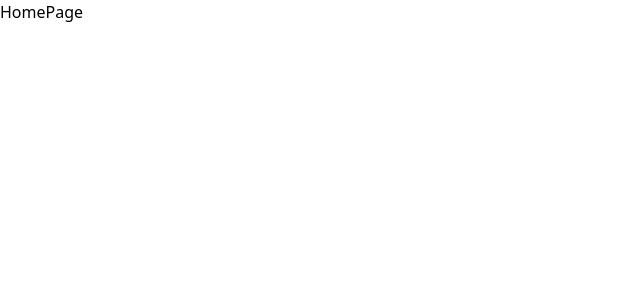
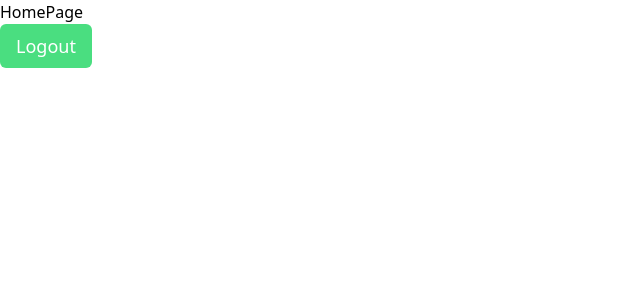
Before and after one commit to SWD392-NET1701-OverNight/SWD392_NET1701_Overnight_FE, a React (Vite) app in the folder jelwery-shop/: page / in a window 1280 px wide. Shown: the top 300 px of the page, without its empty margins (0-640 px from the left). Built offline with nearby package versions, Linux system fonts and the light colour scheme; sample sign-in values are in the browser's storage.

Commit message:
login&logout

```diff
--- a/jelwery-shop/package.json
+++ b/jelwery-shop/package.json
@@ -16,6 +16,7 @@
     "react-dom": "^18.2.0",
     "react-redux": "^9.1.2",
     "react-router-dom": "^6.23.1",
+    "react-toastify": "^10.0.5",
     "redux-saga": "^1.3.0",
     "vite-plugin-env-compatible": "^2.0.1"
   },
--- a/jelwery-shop/src/auth/Login.jsx
+++ b/jelwery-shop/src/auth/Login.jsx
@@ -1,12 +1,26 @@
 import React from 'react';
 import Input from './components/Input';
-import { Link } from 'react-router-dom';
-
+import { Link, useNavigate, useNavigation } from 'react-router-dom';
+import { ToastContainer, toast } from 'react-toastify';
+import axiosClient from '../api/axiosClient';
 function Login() {
-  function handleSubmit(e) {
+  const navigate = useNavigate();
+  const navState = useNavigation();
+  const isLoading = navState.state === 'submitting';
+  async function handleSubmit(e) {
     e.preventDefault();
     const data = { username: e.target.txtUsername.value, password: e.target.txtPassword.value };
-    console.log(data);
+
+    try {
+      const resData = await axiosClient.post('/api/Users/login', data);
+      if (resData) {
+        localStorage.setItem('auth-token', resData);
+        toast.success('Login success');
+        navigate('/');
+      }
+    } catch (error) {
+      toast.error('Login failed');
+    }
   }
   return (
     <div className="px-10 pt-14">
@@ -16,7 +30,10 @@ function Login() {
         <Input label="Password" id="txtPassword" type="password" className="mt-4" />
         <Link className="p-link underline text-right mt-2">Forget Password</Link>
         <div>
-          <button className="btn bg-primary text-white hover:opacity-70 active:opacity-100">
+          <button
+            className="btn bg-primary text-white hover:opacity-70 active:opacity-100"
+            disabled={isLoading}
+          >
             Sign In
           </button>
         </div>
@@ -24,6 +41,7 @@ function Login() {
           Don't have an account ? <Link className="underline">Sign Up</Link>
         </p>
       </form>
+      <ToastContainer />
     </div>
   );
 }
--- /dev/null
+++ b/jelwery-shop/src/auth/Logout.jsx
@@ -0,0 +1,17 @@
+import React from 'react';
+import { useNavigate } from 'react-router-dom';
+
+function Logout() {
+  const navigate = useNavigate();
+  function handleLogout() {
+    localStorage.removeItem('auth-token');
+    navigate('/auth');
+  }
+  return (
+    <button onClick={handleLogout} className="btn bg-green-400 text-white">
+      Logout
+    </button>
+  );
+}
+
+export default Logout;
--- a/jelwery-shop/src/main.jsx
+++ b/jelwery-shop/src/main.jsx
@@ -5,7 +5,7 @@ import { RouterProvider } from 'react-router-dom';
 import router from './routes/routes';
 import { Provider } from 'react-redux';
 import store from './store/store';
-
+import 'react-toastify/dist/ReactToastify.css';
 ReactDOM.createRoot(document.getElementById('root')).render(
   <React.StrictMode>
     <Provider store={store}>
--- a/jelwery-shop/src/page/home-page/HomePage.jsx
+++ b/jelwery-shop/src/page/home-page/HomePage.jsx
@@ -1,12 +1,12 @@
-import React from 'react';
-import { redirect } from 'react-router-dom';
-import { getToken } from '../../utils/auth';
+import Logout from '../../auth/Logout';
 
 function HomePage() {
-  return <div>HomePage</div>;
+  return (
+    <div>
+      <h1>HomePage</h1>
+      <Logout />
+    </div>
+  );
 }
-export function loader() {
-  if (getToken()) return redirect('/auth');
-  return null;
-}
+
 export default HomePage;
--- a/jelwery-shop/src/routes/routes.jsx
+++ b/jelwery-shop/src/routes/routes.jsx
@@ -11,11 +11,12 @@ const router = createBrowserRouter([
       {
         index: true,
         element: <HomePage />,
-        loader: () => import('../page/home-page/HomePage').then((module) => module.loader()),
+        loader: () => import('../utils/auth').then((mod) => mod.checkAuth()),
       },
       {
         path: 'auth',
         element: <AuthLayout />,
+        loader: () => import('../utils/auth').then((mod) => mod.checkIsLoging()),
         children: [
           {
             index: true,
--- a/jelwery-shop/src/utils/auth.js
+++ b/jelwery-shop/src/utils/auth.js
@@ -1,3 +1,15 @@
+import { redirect } from 'react-router-dom';
+
 export function getToken() {
-  return localStorage.getItem('token');
+  return localStorage.getItem('auth-token');
 }
+
+export function checkAuth() {
+  if (!getToken()) {
+    return redirect('/auth');
+  }
+  return null;
+}
+export function checkIsLoging() {
+  return getToken() ? redirect('/') : null;
+}
```
Also changed, not shown: 1 other file (tests, documents, lock files or other folders).
